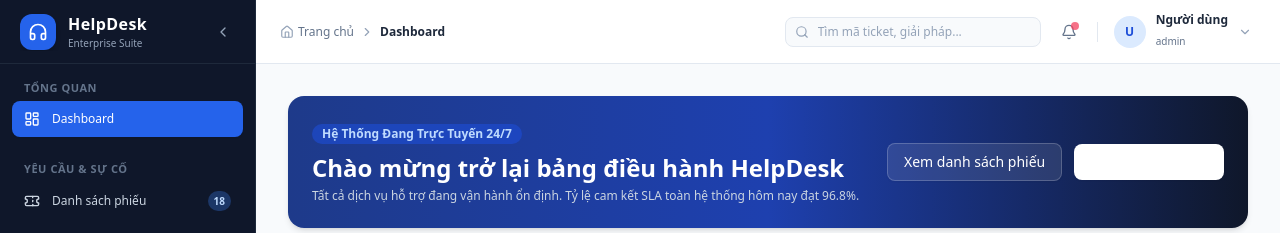
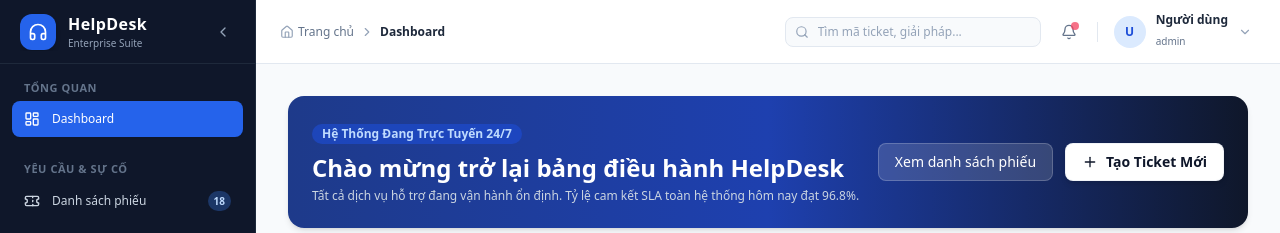
Before and after one commit to dungnguyen0537/HelpDesk_2026, a React (Vite) app in the folder helpdesk-web/: page /dashboard in a window 1280 px wide. Shown: the top 233 px of the page. Built offline with nearby package versions, Linux system fonts and the light colour scheme; no server answers; sample sign-in values are in the browser's storage.

Commit message:
fix(ui): resolve text contrast issue on banner buttons by adding white and light variants

```diff
--- a/helpdesk-web/src/components/common/Button.jsx
+++ b/helpdesk-web/src/components/common/Button.jsx
@@ -21,6 +21,8 @@ export default function Button({
     outline: 'border border-slate-300 hover:bg-slate-50 text-slate-700 focus:ring-primary-500 bg-white shadow-sm',
     danger: 'bg-rose-600 hover:bg-rose-700 text-white focus:ring-rose-500 shadow-sm',
     ghost: 'hover:bg-slate-100 text-slate-600 hover:text-slate-900',
+    white: 'bg-white hover:bg-slate-100 text-slate-900 font-semibold shadow-md border border-slate-200/50',
+    light: 'bg-white/15 hover:bg-white/25 text-white border border-white/20 backdrop-blur-xs',
   };
 
   const sizes = {
--- a/helpdesk-web/src/pages/DashboardPage.jsx
+++ b/helpdesk-web/src/pages/DashboardPage.jsx
@@ -98,18 +98,16 @@ export default function DashboardPage() {
         </div>
         <div className="flex items-center space-x-3">
           <Button
-            variant="outline"
+            variant="light"
             size="md"
-            className="bg-white/10 hover:bg-white/20 text-white border-white/20"
             onClick={() => navigate('/tickets')}
           >
             Xem danh sách phiếu
           </Button>
           <Button
-            variant="primary"
+            variant="white"
             size="md"
             icon={Plus}
-            className="bg-white text-primary-900 hover:bg-slate-100 shadow-md"
             onClick={() => navigate('/tickets/new')}
           >
             Tạo Ticket Mới
```
